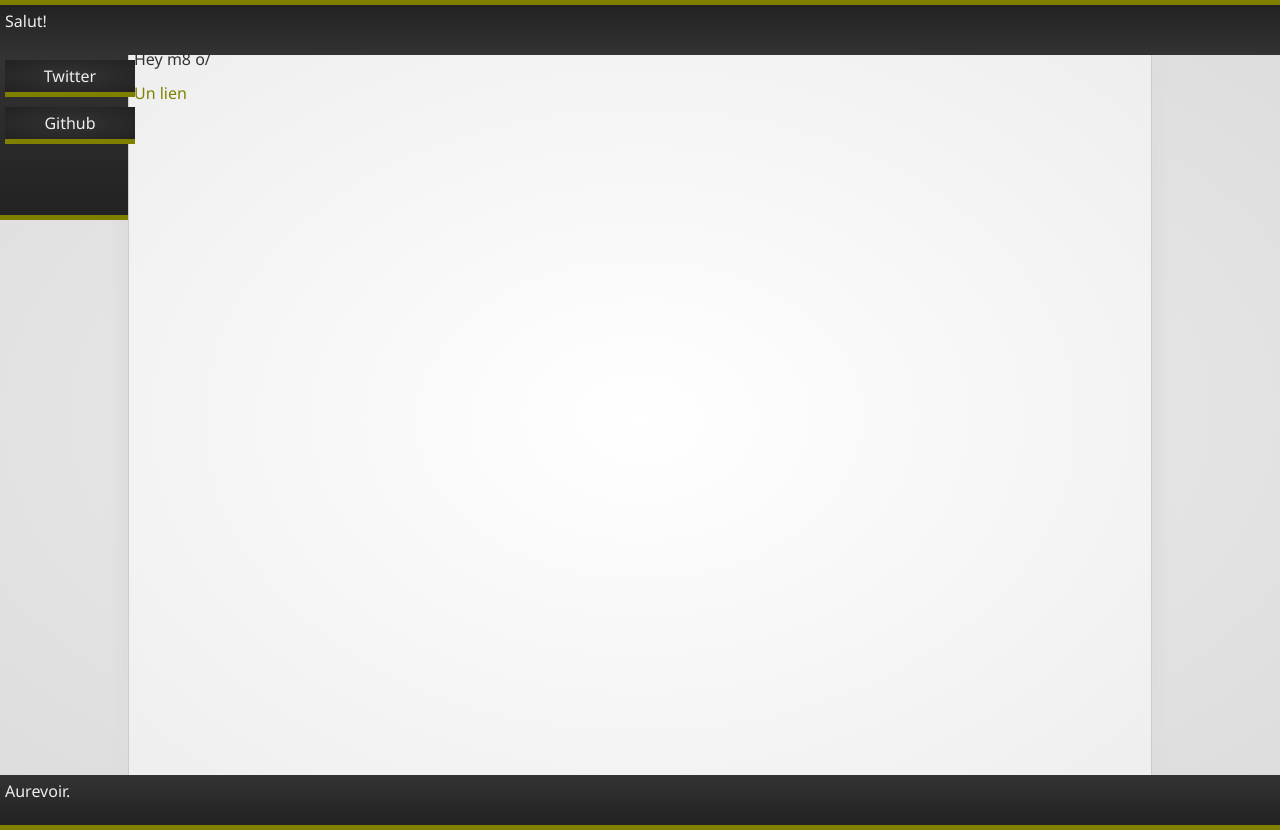
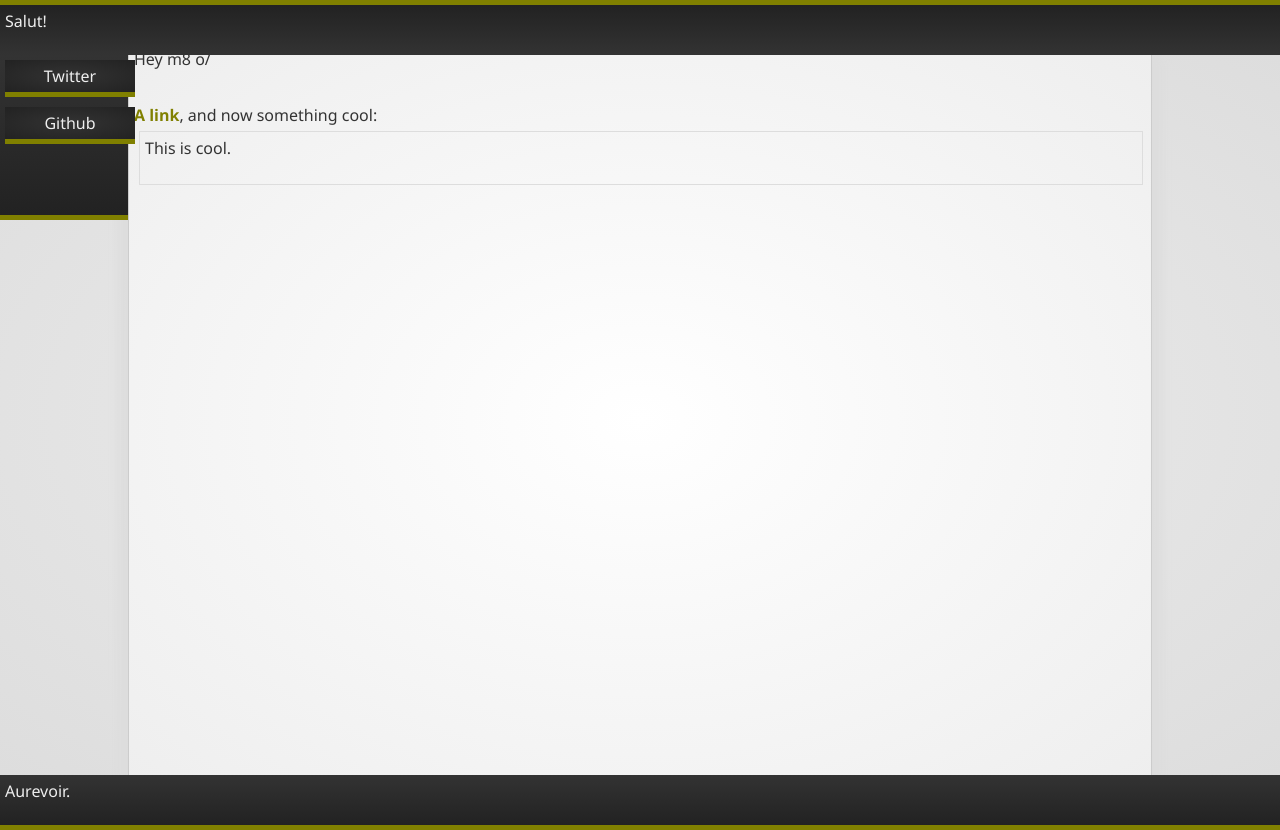
Before and after one commit to Dragoteryx/dragoteryx.github.io, a PHP site: page / in a window 1280 px wide. Run offline with PHP 8.4, Linux system fonts and the light colour scheme; some libraries are stand-ins or nearby versions.

Commit message:
this is cool

```diff
--- a/index.html
+++ b/index.html
@@ -14,15 +14,20 @@
       Salut!
     </header>
     <div id="page">
-      <div id="left">
+      <div id="leftmenu">
         <ul>
-          <li><a href="" class="button left">Twitter</a></li>
-          <li><a href="" class="button left">Github</a></li>
+          <li><a href="https://twitter.com/Dragoteryx" class="button leftbutton">Twitter</a></li>
+          <li><a href="https://github.com/Dragoteryx" class="button leftbutton">Github</a></li>
         </ul>
       </div>
       <div id="content">
-        <p class="animated bounce infinite">Hey m8 o/</p>
-        <a href="">Un lien</a>
+        <p class="animated bounce infinite">Hey m8 o/</p><br>
+        <p>
+          <a href="">A link</a>, and now something cool:
+          <span class="box">
+            This is cool.
+          </span>
+        </p>
       </div>
     </div>
     <footer>
--- a/style.css
+++ b/style.css
@@ -28,7 +28,7 @@ footer {
   height: 90vh;
 }
 
-#left {
+#leftmenu {
   background: linear-gradient(#333, #222);
   width: 10%;
   min-height: 10em;
@@ -56,22 +56,33 @@ footer {
   text-align: center;
   text-decoration: none !important;
   display: inline-block;
+  font-weight: normal !important;
+}
+
+.button:hover {
+  border-bottom: 5px solid #008080;
+}
+
+.button.leftbutton {
+  width: 7.5em;
+  margin: 5px;
 }
 
 a:link, a:visited {
   color: #808000;
   text-decoration: none;
+  font-weight: bold;
 }
 
 a:hover, a:active {
   text-decoration: underline;
 }
 
-.button:hover {
-  border-bottom: 5px solid #008080;
+.box {
+  display: inline-block;
+  border: 1px solid #DDD;
+  padding: 5px;
+  padding-bottom: 25px;
+  margin: 5px;
+  width: 98%;
 }
-
-.button.left {
-  width: 7.5em;
-  margin: 5px;
-}
```
